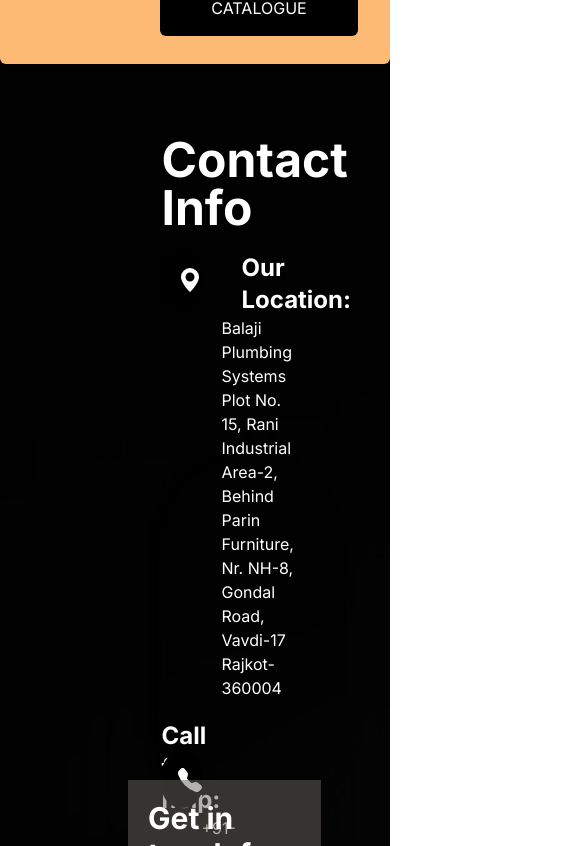
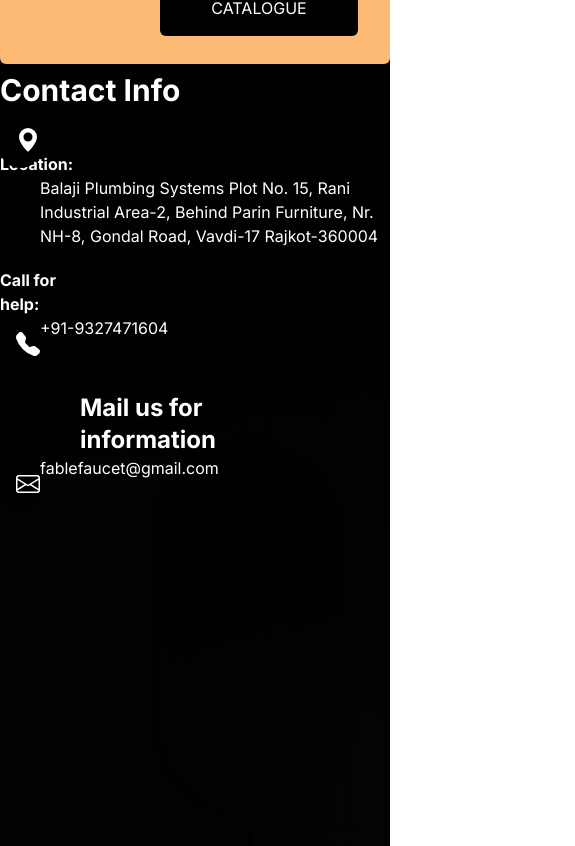
Before and after one commit to twishasolanki/fablefaucet, a Next.js app: page / in a window 390 px wide. Shown: the part 1998-2844 px from the top of the page, 575 px wide, since content can reach past the window. Built offline with nearby package versions, Linux system fonts and the light colour scheme.

Commit message:
responsive

```diff
--- a/app/page.js
+++ b/app/page.js
@@ -242,44 +242,46 @@
         <div>
           <div style={{ position: 'relative' }}>
             <img src="assets/bg01.jpg" style={{ position: 'absolute', top: 0, left: 0, width: '100%', height: '100%', objectFit: 'cover', filter: 'brightness(0.12)' }} />
+
             <div style={{ position: 'absolute', top: 0, left: 0, width: '100%', height: '100%', backgroundColor: 'rgba(0, 0, 0, 0.5)' }}>
-              <div className='flex mx-auto justify-center items-center'>
-               <div className='w-1/2 p-16 mt-2 '>
-               <p className="text-5xl font-bold  text-white">Contact Info</p>
-                <p className="text-2xl font-bold mt-5 ms-20  text-white">Our <br />Location:</p>
+              <div className='flex md:flex-row flex-col md:mx-auto justify-center items-center'>
+                <div className='md:w-1/2 md:p-16 mt-2 '>
+                  <p className="md:text-5xl text-3xl font-bold  text-white">Contact Info</p>
+                  <p className="md:text-2xl font-bold mt-5 md:ms-20  text-white">Our <br />Location:</p>
                   <div className="flex ">
                     <button type="button" className="bg-black rounded-full w-14 h-14 -mt-16 ">
                       <svg xmlns="http://www.w3.org/2000/svg" width={24} height={24} fill="white" className="bi bi-geo-alt-fill ms-4" viewBox="0 0 16 16">
                         <path d="M8 16s6-5.686 6-10A6 6 0 0 0 2 6c0 4.314 6 10 6 10m0-7a3 3 0 1 1 0-6 3 3 0 0 1 0 6" />
                       </svg>
                     </button>
-                  <p className="text-md w-36 ms-5  text-white">Balaji Plumbing Systems Plot No. 15, Rani Industrial Area-2, Behind Parin Furniture, Nr. NH-8, Gondal Road, Vavdi-17 Rajkot-360004</p>
+                    <p className="text-md md:w-36 md:ms-5  text-white">Balaji Plumbing Systems Plot No. 15, Rani Industrial Area-2, Behind Parin Furniture, Nr. NH-8, Gondal Road, Vavdi-17 Rajkot-360004</p>
                   </div>
-                <p className="text-2xl font-bold mt-5 md:mx-20  text-white">Call for <br />help:</p>
+
+                  <p className="md:text-2xl font-bold mt-5 md:mx-20  text-white">Call for <br />help:</p>
                   <div className="flex md:mr-4">
-                  <button type="button" className="bg-black rounded-full w-14 h-14  -mt-16">
+                    <button type="button" className="bg-black rounded-full md:w-14 h-14  md:-mt-16">
                       <svg xmlns="http://www.w3.org/2000/svg" width={24} height={24} fill="white" className="bi bi-telephone-fill ms-4" viewBox="0 0 16 16">
                         <path fillRule="evenodd" d="M1.885.511a1.745 1.745 0 0 1 2.61.163L6.29 2.98c.329.423.445.974.315 1.494l-.547 2.19a.68.68 0 0 0 .178.643l2.457 2.457a.68.68 0 0 0 .644.178l2.189-.547a1.75 1.75 0 0 1 1.494.315l2.306 1.794c.829.645.905 1.87.163 2.611l-1.034 1.034c-.74.74-1.846 1.065-2.877.702a18.6 18.6 0 0 1-7.01-4.42 18.6 18.6 0 0 1-4.42-7.009c-.362-1.03-.037-2.137.703-2.877z" />
                       </svg>
                     </button>
-                  <p className="text-md  md:ms-4  text-white ">+91-9327471604</p>
+                    <p className="md:text-md  md:ms-4  text-white ">+91-9327471604</p>
                   </div>
                   <p className="text-2xl font-bold mt-5 ms-20 text-white">Mail us for <br />information</p>
                   <div className="flex">
-                  <button type="button" className="bg-black rounded-full w-14 h-14 -mt-16">
+                    <button type="button" className="bg-black rounded-full md:w-14 h-14 md:-mt-16">
                       <svg xmlns="http://www.w3.org/2000/svg" width={24} height={24} fill="white" className="bi bi-envelope ms-4" viewBox="0 0 16 16">
                         <path d="M0 4a2 2 0 0 1 2-2h12a2 2 0 0 1 2 2v8a2 2 0 0 1-2 2H2a2 2 0 0 1-2-2zm2-1a1 1 0 0 0-1 1v.217l7 4.2 7-4.2V4a1 1 0 0 0-1-1zm13 2.383-4.708 2.825L15 11.105zm-.034 6.876-5.64-3.471L8 9.583l-1.326-.795-5.64 3.47A1 1 0 0 0 2 13h12a1 1 0 0 0 .966-.741M1 11.105l4.708-2.897L1 5.383z" />
                       </svg>
                     </button>
-                  <p className="text-md  text-white ms-5 ">fablefaucet@gmail.com</p>
+                    <p className="md:text-md  text-white md:ms-5 ">fablefaucet@gmail.com</p>
                   </div>
                 </div>
               </div>
             </div>
 
-           <div className="flex md:flex-row flex-col p-20">
-              <div className="md:w-1/2 flex flex-col mx-auto md:justify-end md:items-end justify-start items-start text-white">
-                <p className="text-3xl font-bold ">Contact Info</p>
+            <div className="flex md:flex-row flex-col md:p-20">
+              <div className="md:w-1/2   mx-auto md:justify-end md:items-end justify-start items-start text-white">
+                <p className="md:text-3xl font-bold ">Contact Info</p>
                 <p className="text-3xl font-bold mt-5">Our <br />Location:</p>
                 <div className="flex ">
                   <button type="button" className="bg-black rounded-full w-14 h-14 mt-5 mb-4">
@@ -308,7 +310,7 @@
                   <p className="text-md w-36  mt-5">fablefaucet@gmail.com</p>
                 </div>
               </div>
-              <div className="md:w-1/2 w-[135%] ms-12 ">
+              <div className="md:w-1/2 w-[135%] ms-12 md:mt-0 mt-64">
                 <div className="card w-[62%] bg-transparent shadow-sm rounded-none text-white text-3xl font-bold h-full p-5 " style={{ background: 'rgba(107, 103, 96, 0.5)' }}>
                   Get in touch for any kind of help and information
                   <div className="mt-5 ">
```
Lines whose indentation alone changed are shown as unchanged.
